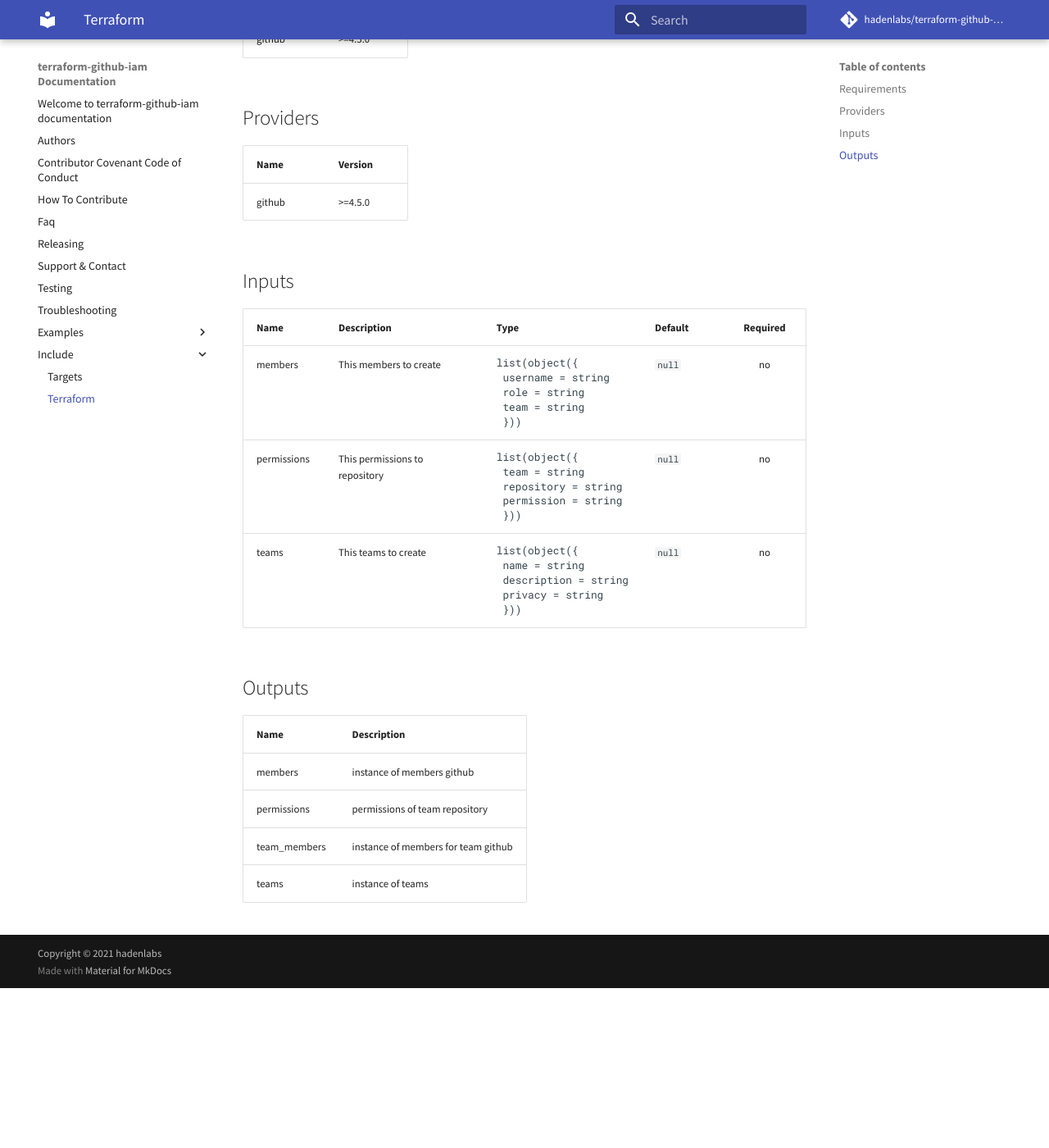
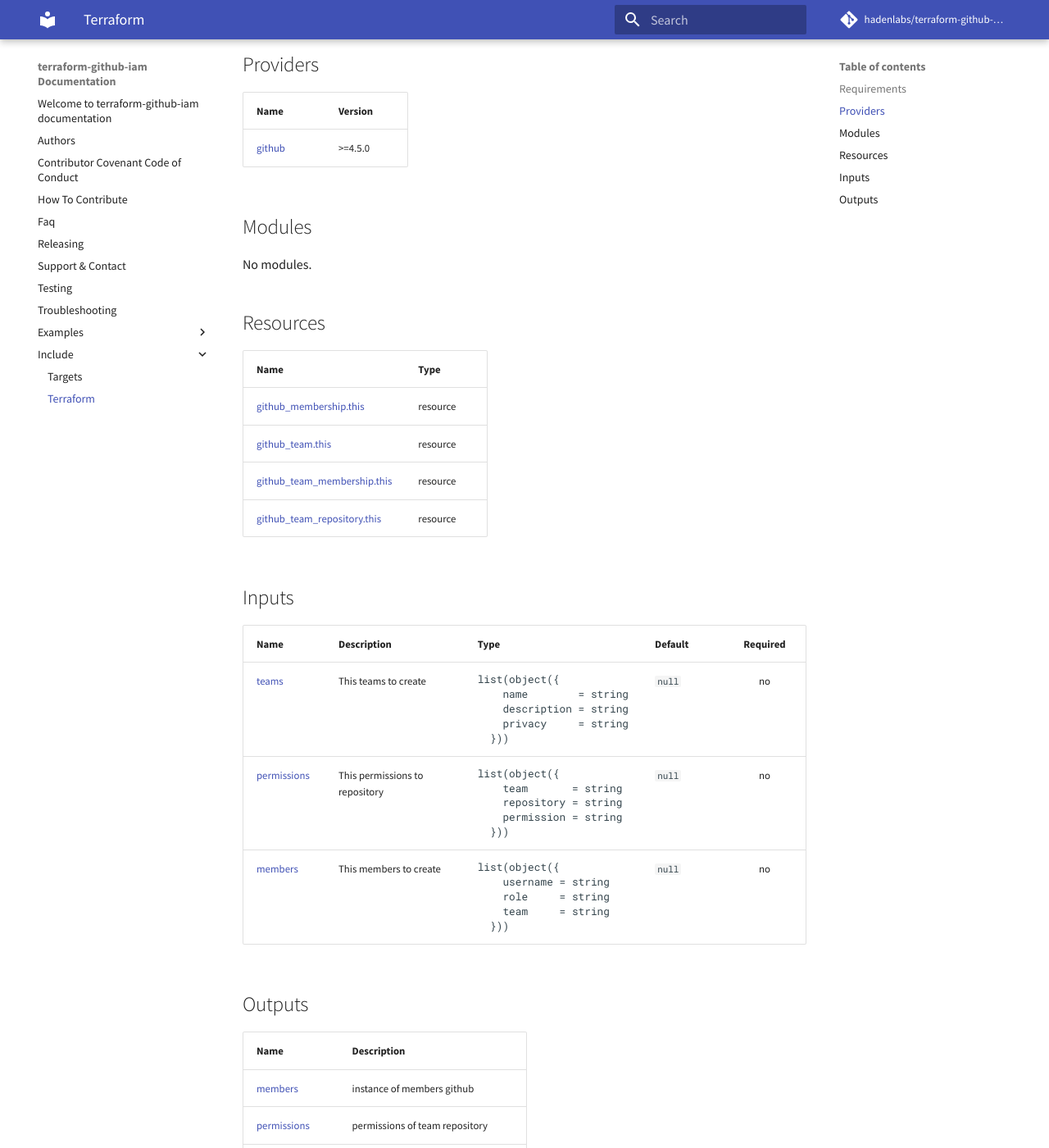
Before and after one commit to hadenlabs/terraform-github-iam, an MkDocs documentation site: the page built from docs/include/terraform.md, in a window 1280 px wide and 1400 px high, scrolled down 363 px. Shown: the whole window at 82% size. Built offline with MkDocs 1.6.1 and Material for MkDocs 9.7.7, drawn with Linux system fonts in a browser that asks for light colours; comment, search, counter and statistics services are not loaded; before the commit the page ends 1568 px from its top, so only the background shows below that; some of the changed text lies outside the part shown.

```diff
--- a/docs/include/terraform.md
+++ b/docs/include/terraform.md
@@ -1,35 +1,44 @@
-<!-- DO NOT EDIT. THIS FILE IS GENERATED BY THE MAKEFILE. -->
-
-# Terraform variables
-
-This document gives an overview of variables used in the platform of the terraform-github-iam.
-
+<!-- BEGIN_TF_DOCS -->
 ## Requirements
 
-| Name      | Version |
-| --------- | ------- |
-| terraform | >= 0.13 |
-| github    | >=4.5.0 |
+| Name | Version |
+|------|---------|
+| <a name="requirement_terraform"></a> [terraform](#requirement\_terraform) | >= 0.13 |
+| <a name="requirement_github"></a> [github](#requirement\_github) | >=4.5.0 |
 
 ## Providers
 
-| Name   | Version |
-| ------ | ------- |
-| github | >=4.5.0 |
+| Name | Version |
+|------|---------|
+| <a name="provider_github"></a> [github](#provider\_github) | >=4.5.0 |
+
+## Modules
+
+No modules.
+
+## Resources
+
+| Name | Type |
+|------|------|
+| [github_membership.this](https://registry.terraform.io/providers/integrations/github/latest/docs/resources/membership) | resource |
+| [github_team.this](https://registry.terraform.io/providers/integrations/github/latest/docs/resources/team) | resource |
+| [github_team_membership.this](https://registry.terraform.io/providers/integrations/github/latest/docs/resources/team_membership) | resource |
+| [github_team_repository.this](https://registry.terraform.io/providers/integrations/github/latest/docs/resources/team_repository) | resource |
 
 ## Inputs
 
 | Name | Description | Type | Default | Required |
-| --- | --- | --- | --- | :-: |
-| members | This members to create | <pre>list(object({<br> username = string<br> role = string<br> team = string<br> }))</pre> | `null` | no |
-| permissions | This permissions to repository | <pre>list(object({<br> team = string<br> repository = string<br> permission = string<br> }))</pre> | `null` | no |
-| teams | This teams to create | <pre>list(object({<br> name = string<br> description = string<br> privacy = string<br> }))</pre> | `null` | no |
+|------|-------------|------|---------|:--------:|
+| <a name="input_teams"></a> [teams](#input\_teams) | This teams to create | <pre>list(object({<br>    name        = string<br>    description = string<br>    privacy     = string<br>  }))</pre> | `null` | no |
+| <a name="input_permissions"></a> [permissions](#input\_permissions) | This permissions to repository | <pre>list(object({<br>    team       = string<br>    repository = string<br>    permission = string<br>  }))</pre> | `null` | no |
+| <a name="input_members"></a> [members](#input\_members) | This members to create | <pre>list(object({<br>    username = string<br>    role     = string<br>    team     = string<br>  }))</pre> | `null` | no |
 
 ## Outputs
 
-| Name         | Description                         |
-| ------------ | ----------------------------------- |
-| members      | instance of members github          |
-| permissions  | permissions of team repository      |
-| team_members | instance of members for team github |
-| teams        | instance of teams                   |
+| Name | Description |
+|------|-------------|
+| <a name="output_members"></a> [members](#output\_members) | instance of members github |
+| <a name="output_permissions"></a> [permissions](#output\_permissions) | permissions of team repository |
+| <a name="output_team_members"></a> [team\_members](#output\_team\_members) | instance of members for team github |
+| <a name="output_teams"></a> [teams](#output\_teams) | instance of teams |
+<!-- END_TF_DOCS -->
```
Also changed, not shown: README.md (+88 -60 lines), docs/contributing.md (+3 -3 lines).
